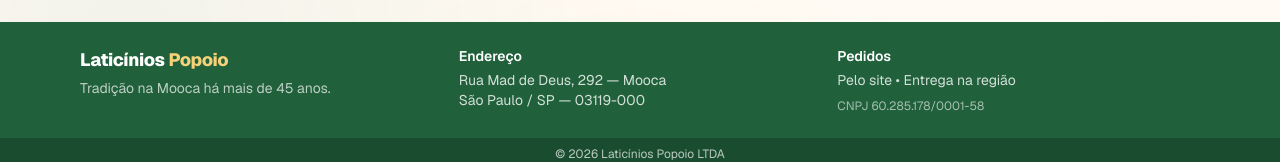
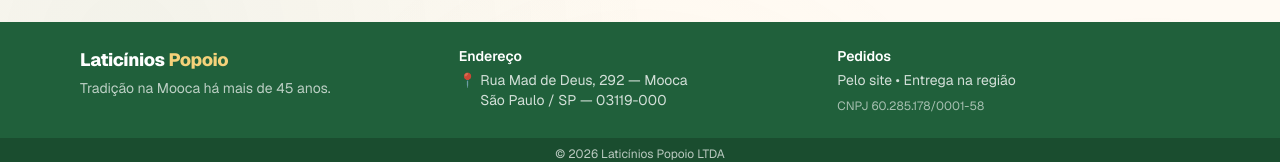
Before and after one commit to cjluc4s/projeto-popoio, a Next.js app: page / in a window 1280 px wide. Shown: the part 915-1077 px from the top of the page. Built offline with nearby package versions, Linux system fonts and the light colour scheme; no server answers; the database is empty.

Commit message:
feat(ui): endereco do footer clicavel abre Google Maps

```diff
--- a/src/app/layout.tsx
+++ b/src/app/layout.tsx
@@ -48,11 +48,20 @@ export default function RootLayout({
               </div>
               <div>
                 <p className="font-semibold mb-1">Endereço</p>
-                <p className="text-white/80">
-                  Rua Mad de Deus, 292 — Mooca
-                  <br />
-                  São Paulo / SP — 03119-000
-                </p>
+                <a
+                  href="https://www.google.com/maps/search/?api=1&query=Rua+Madre+de+Deus+292+Mooca+São+Paulo+SP"
+                  target="_blank"
+                  rel="noopener noreferrer"
+                  className="text-white/80 hover:text-[var(--butter)] underline-offset-2 hover:underline inline-flex items-start gap-1 transition-colors"
+                  title="Ver no Google Maps"
+                >
+                  <span aria-hidden>📍</span>
+                  <span>
+                    Rua Mad de Deus, 292 — Mooca
+                    <br />
+                    São Paulo / SP — 03119-000
+                  </span>
+                </a>
               </div>
               <div>
                 <p className="font-semibold mb-1">Pedidos</p>
```
